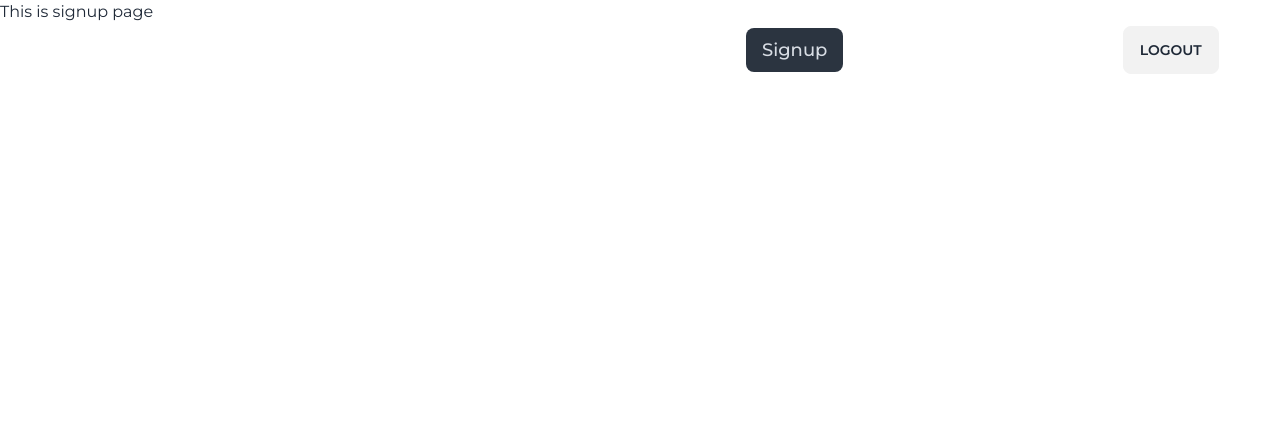
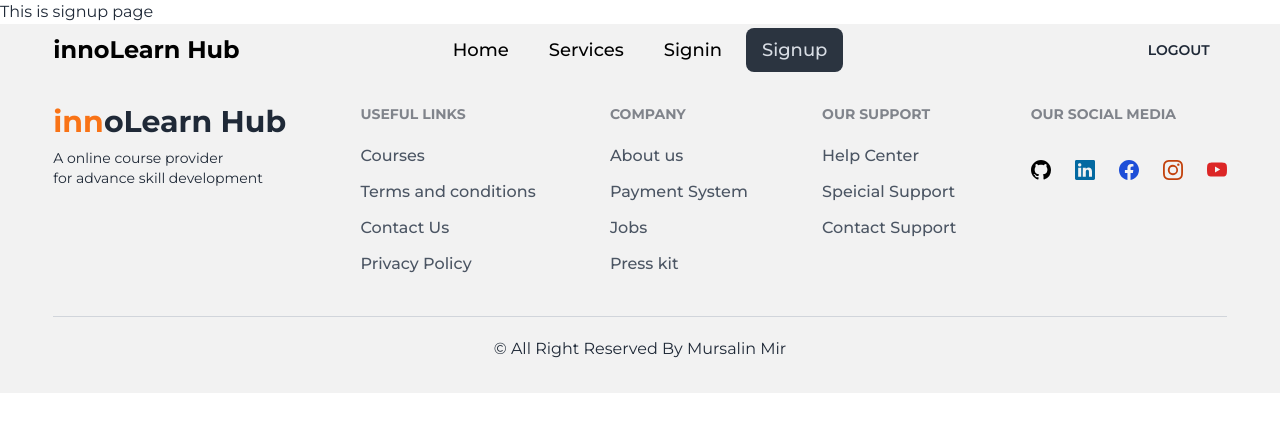
Before and after one commit to mursalinmirme/circus-festivity, a React (Vite) app: page /signup in a window 1280 px wide. Shown: the top 432 px of the page. Built offline with nearby package versions, Linux system fonts and the light colour scheme.

Commit message:
I have added footer page also make dynamic routes for viewing course details

```diff
--- a/package.json
+++ b/package.json
@@ -14,6 +14,7 @@
     "match-sorter": "^6.3.1",
     "react": "^18.2.0",
     "react-dom": "^18.2.0",
+    "react-icons": "^4.11.0",
     "react-router-dom": "^6.16.0",
     "react-slick": "^0.29.0",
     "slick-carousel": "^1.8.1",
--- a/src/components/Banner.jsx
+++ b/src/components/Banner.jsx
@@ -15,11 +15,11 @@ const Banner = () => {
             <div className="center overflow-hidden border-none">
         <Slider {...settings}>
           {/* slider 1 */}
-          <div className="w-full border-none h-[100vh]">
+          <div className="w-full border-none h-[800px]">
                 <div className='relative'>
                   <img className="w-full" src={bannerOne} alt="" />
                   <div className="absolute text-white top-0 bg-[#000000c6] w-full h-full">
-                    <div className='flex justify-center flex-col items-center h-[99vh]'>
+                    <div className='flex justify-center flex-col items-center h-[800px]'>
                     <h3 className="text-xl text-white">InnoLearn Innovative & Successfull</h3>
                     <h2 className='text-7xl font-bold mt-10'>Online Courses</h2>
                     <button className='btn bg-green-600 border-none outline-none text-base font-semibold mt-12 rounded-none px-7 text-white'>Join Now</button>
@@ -28,11 +28,11 @@ const Banner = () => {
                 </div>
           </div>
           {/* slider 2 */}
-          <div className="w-full border-none h-[100vh]">
+          <div className="w-full border-none h-[800px]">
                 <div className='relative'>
                   <img className="w-full" src={bannerTwo} alt="" />
                   <div className="absolute text-white top-0 bg-[#000000c6] w-full h-full">
-                    <div className='flex justify-center flex-col items-center h-[99vh]'>
+                    <div className='flex justify-center flex-col items-center h-[800px]'>
                     <h3 className="text-xl text-white">InnoLearn Innovative & Successfull</h3>
                     <h2 className='text-7xl font-bold mt-10'>Online Courses</h2>
                     <button className='btn bg-green-600 border-none outline-none text-base font-semibold mt-12 rounded-none px-7 text-white'>Join Now</button>
@@ -41,11 +41,11 @@ const Banner = () => {
                 </div>
           </div>
           {/* slider 3 */}
-          <div className="w-full border-none h-[100vh]">
+          <div className="w-full border-none h-[800px]">
                 <div className='relative'>
                   <img className="w-full" src={bannerThree} alt="" />
                   <div className="absolute text-white top-0 bg-[#000000c6] w-full h-full">
-                    <div className='flex justify-center flex-col items-center h-[99vh]'>
+                    <div className='flex justify-center flex-col items-center h-[800px]'>
                     <h3 className="text-xl text-white">InnoLearn Innovative & Successfull</h3>
                     <h2 className='text-7xl font-bold mt-10'>Online Courses</h2>
                     <button className='btn bg-green-600 border-none outline-none text-base font-semibold mt-12 rounded-none px-7 text-white'>Join Now</button>
--- /dev/null
+++ b/src/components/Footer.jsx
@@ -0,0 +1,48 @@
+import { BsFacebook, BsGithub, BsInstagram, BsLinkedin, BsYoutube } from "react-icons/bs"
+const Footer = () => {
+    return (
+        <div className="max-w-screen-2xl bg-base-200">
+          <div className="w-11/12 mx-auto">
+          <footer className="footer flex justify-between pt-20 pb-10 bg-base-200 text-base-content">
+  <aside>
+    <p className="text-3xl font-bold"><span className="text-orange-500">inn</span>oLearn Hub</p>
+    <p>A online course provider <br></br> for advance skill development</p>
+  </aside>
+  <nav>
+    <header className="footer-title text-gray-900">Useful Links</header>
+    <a className="link link-hover text-base font-medium text-gray-600 mt-1">Courses</a>
+    <a className="link link-hover text-base font-medium text-gray-600 mt-1">Terms and conditions</a>
+    <a className="link link-hover text-base font-medium text-gray-600 mt-1">Contact Us</a>
+    <a className="link link-hover text-base font-medium text-gray-600 mt-1">Privacy Policy</a>
+  </nav>
+  <nav>
+    <header className="footer-title text-gray-900">Company</header>
+    <a className="link link-hover text-base font-medium text-gray-600 mt-1">About us</a>
+    <a className="link link-hover text-base font-medium text-gray-600 mt-1">Payment System</a>
+    <a className="link link-hover text-base font-medium text-gray-600 mt-1">Jobs</a>
+    <a className="link link-hover text-base font-medium text-gray-600 mt-1">Press kit</a>
+  </nav>
+  <nav>
+    <header className="footer-title text-gray-900">Our Support</header>
+    <a className="link link-hover text-base font-medium text-gray-600 mt-1">Help Center</a>
+    <a className="link link-hover text-base font-medium text-gray-600 mt-1">Speicial Support</a>
+    <a className="link link-hover text-base font-medium text-gray-600 mt-1">Contact Support</a>
+  </nav>
+  <div>
+  <header className="footer-title text-gray-900">Our Social media</header>
+    <ul className="flex text-xl space-x-6 mt-5">
+      <li><a className="text-black" href="#"><BsGithub></BsGithub></a></li>
+      <li><a className="text-sky-700" href="#"><BsLinkedin></BsLinkedin></a></li>
+      <li><a className="text-blue-700" href="#"><BsFacebook></BsFacebook></a></li>
+      <li><a className="text-orange-700" href="#"><BsInstagram></BsInstagram></a></li>
+      <li><a className="text-red-600" href="#"><BsYoutube></BsYoutube></a></li>
+    </ul>
+  </div>
+</footer>
+<p className="text text-center pb-8 border-t border-t-gray-300 pt-5">© All Right Reserved By Mursalin Mir</p>
+        </div>
+        </div>
+    );
+};
+
+export default Footer;
--- a/src/components/Navbar.jsx
+++ b/src/components/Navbar.jsx
@@ -1,4 +1,4 @@
-import { NavLink } from "react-router-dom";
+import { NavLink, useLocation } from "react-router-dom";
 
 const Navbar = () => {
     const navItem = <>
@@ -32,9 +32,19 @@ const Navbar = () => {
                    </NavLink>
                      </li>
     </>
+    const {pathname} = useLocation();
+    let headerColor = null;
+    if(pathname != "/"){
+      headerColor = "#000000";
+    }else{
+      headerColor = "#FFFFFF";
+    }
+    // const
+    console.log(pathname);
     return (
         <div className="absolute z-50 w-full">
-          <div className="navbar text-white w-11/12 py-5 mx-auto">
+          <div className="max-w-screen-2xl">
+          <div style={{color: `${headerColor}`}} className="navbar w-11/12 px-0 py-5 mx-auto">
   <div className="navbar-start">
     <div className="dropdown">
       <label tabIndex={0} className="btn btn-ghost lg:hidden">
@@ -54,9 +64,9 @@ const Navbar = () => {
   <div className="navbar-end">
     <a className="btn">Logout</a>
   </div>
-        </div>
+          </div>
+          </div>
         </div>
     );
 };
-
 export default Navbar;
--- a/src/components/Service.jsx
+++ b/src/components/Service.jsx
@@ -1,3 +1,4 @@
+import { Link } from "react-router-dom";
 const Service = ({service}) => {
     const {id, title, image, price, description , category} = service;
     return (
@@ -11,9 +12,8 @@ const Service = ({service}) => {
                             <p className="text-base mt-2">{description.slice(0,150)}...</p>
                             <div className="flex mt-5 items-center justify-between">
                             <p className="text-orange-600 font-bold">Price: {price}$</p>
-                            <button className="bg-[#00a556] px-3 font-medium text-white rounded-md py-2">View Details</button>
+                            <Link to={`/service-details/${id}`}><button className="bg-[#00a556] px-3 font-medium text-white rounded-md py-2">View Details</button></Link>
                             </div>
-
                         </div>
                     </div>
                 </div>
--- a/src/components/Services.jsx
+++ b/src/components/Services.jsx
@@ -1,7 +1,6 @@
 import developer from "../assets/developer.jpg";
 import Service from "./Service";
 const Services = ({services}) => {
-    console.log(services);
     return (
         <div className='mb-32 w-11/12 mx-auto'>
             <h3 className='text-center font-bold font-lora text-xl'>Featured Courses</h3>
--- a/src/main.jsx
+++ b/src/main.jsx
@@ -7,6 +7,7 @@ import Home from './pages/Home'
 import NotFoundPage from './notfoundpage/NotFoundPage'
 import Signin from './pages/Signin'
 import Signup from './pages/Signup'
+import ServiceDetails from './pages/ServiceDetails'
 const router = createBrowserRouter([
     {
       path: '/',
@@ -26,6 +27,11 @@ const router = createBrowserRouter([
           path: '/signup',
           element: <Signup></Signup>,
         },
+        {
+          path: '/service-details/:id',
+          loader: () => fetch('/courses.json'),
+          element: <ServiceDetails></ServiceDetails>,
+        },
       ]
     }
 ])
--- a/src/mainlayout/MainLayout.jsx
+++ b/src/mainlayout/MainLayout.jsx
@@ -1,11 +1,13 @@
 import { Outlet } from "react-router-dom";
 import Navbar from "../components/Navbar";
+import Footer from "../components/Footer";
 
 const MainLayout = () => {
     return (
         <div className="font-montserrat max-w-screen-2xl mx-auto">
             <Navbar></Navbar>
             <Outlet></Outlet>
+            <Footer></Footer>
         </div>
     );
 };
--- /dev/null
+++ b/src/pages/ServiceDetails.jsx
@@ -0,0 +1,22 @@
+import { useEffect, useState } from "react";
+import { useLoaderData, useParams } from "react-router-dom";
+
+const ServiceDetails = () => {
+    const [currentService, setCurrentService] = useState({});
+    const allServices = useLoaderData()
+    const {id} = useParams();
+
+    useEffect(() => {
+        const currentItem = allServices.find(item => item.id == id);
+        setCurrentService(currentItem);
+    }, [])
+//    console.log(currentService);
+    return (
+        <div className="pt-20 w-11/12 mx-auto">
+            <h2 className="text-3xl">{currentService.title}</h2>
+            <img src={currentService.image} alt="" />
+        </div>
+    );
+};
+
+export default ServiceDetails;
```
Also changed, not shown: 1 other file (tests, documents, lock files or other folders).
